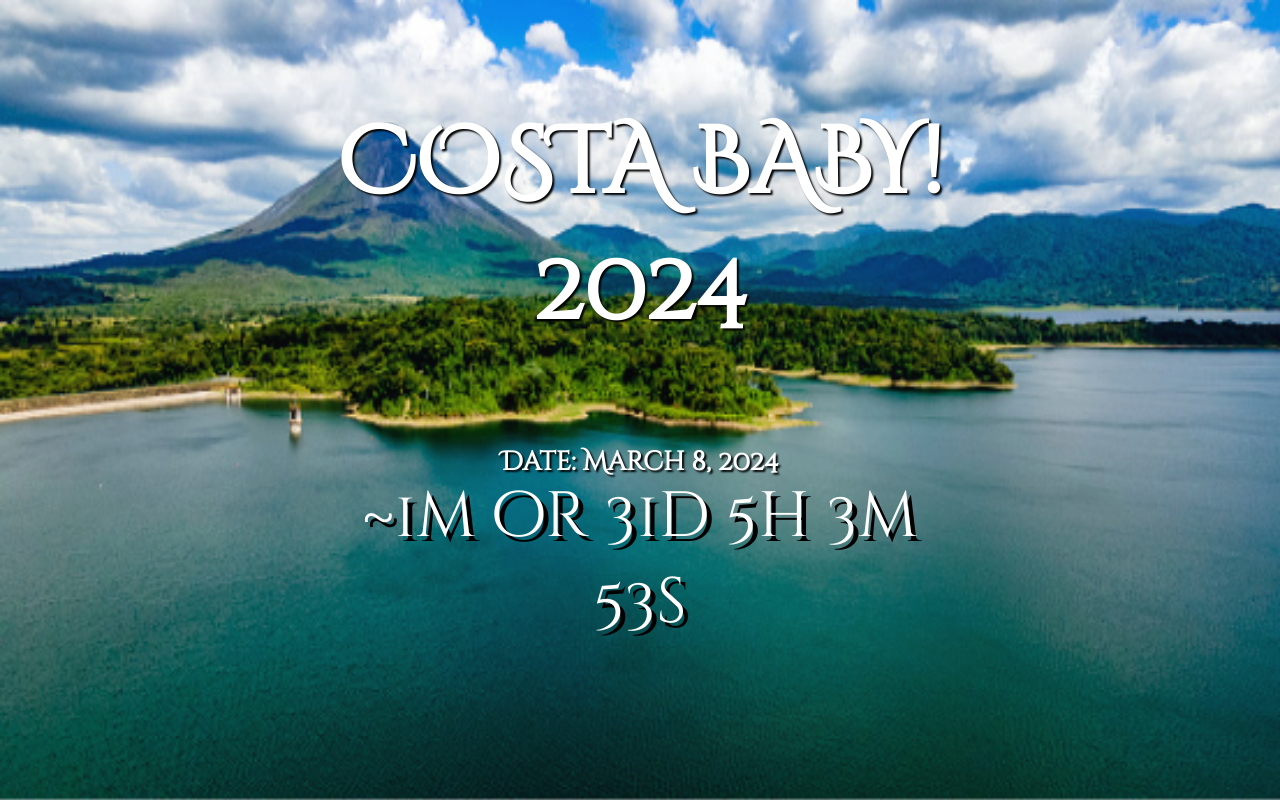
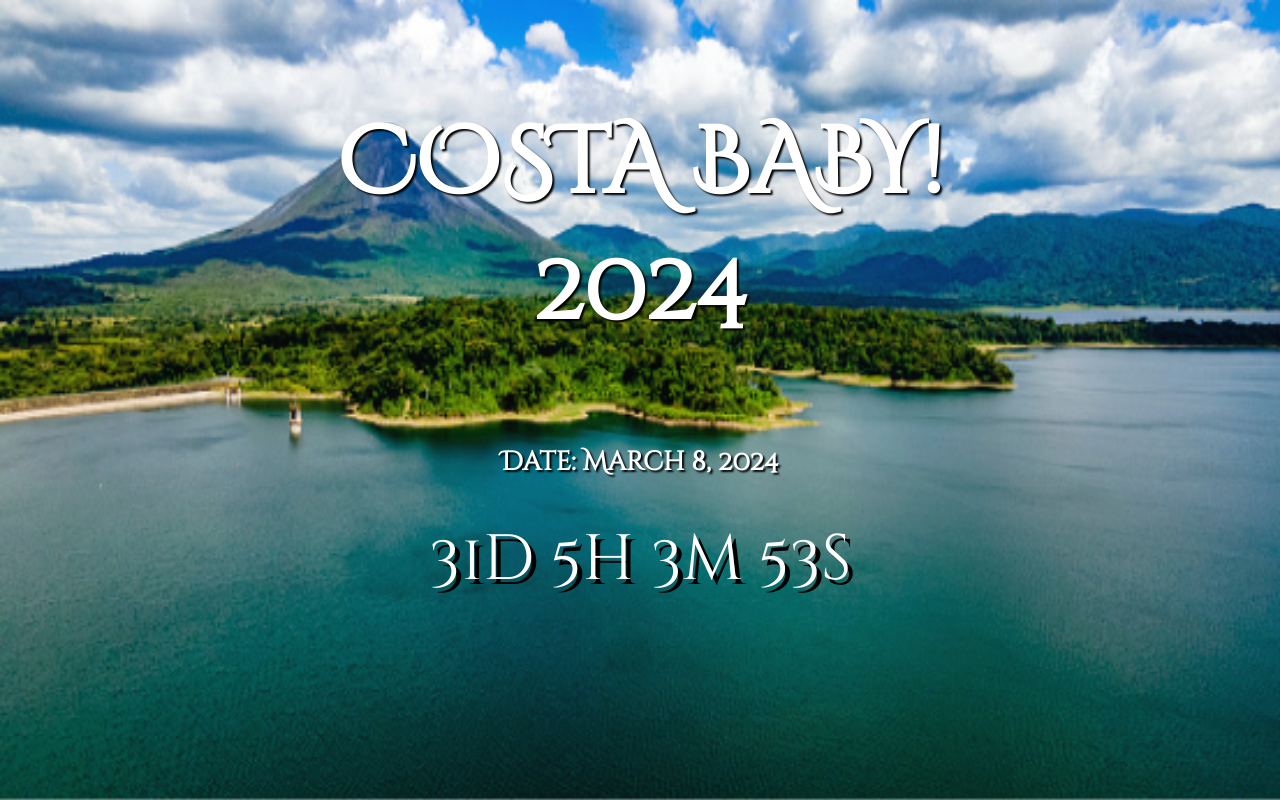
Before and after one commit to evan-beaudoin99/CostaBabyClean, a plain HTML site: page index.html in a window 1280 px wide. Drawn offline with Linux system fonts and the light colour scheme.

Commit message:
Update index.html

```diff
--- a/index.html
+++ b/index.html
@@ -92,7 +92,7 @@
         const hours = Math.floor((timeRemaining % (1000 * 60 * 60 * 24)) / (1000 * 60 * 60));
         const minutes = Math.floor((timeRemaining % (1000 * 60 * 60)) / (1000 * 60));
         const seconds = Math.floor((timeRemaining % (1000 * 60)) / 1000);
-        countdown.textContent = `~${months}m or ${days}d ${hours}h ${minutes}m ${seconds}s`;
+        countdown.textContent = `${days}d ${hours}h ${minutes}m ${seconds}s`;
       }, 1000);
       // JavaScript code for the image slideshow
       const images = document.querySelectorAll(".image");
```
